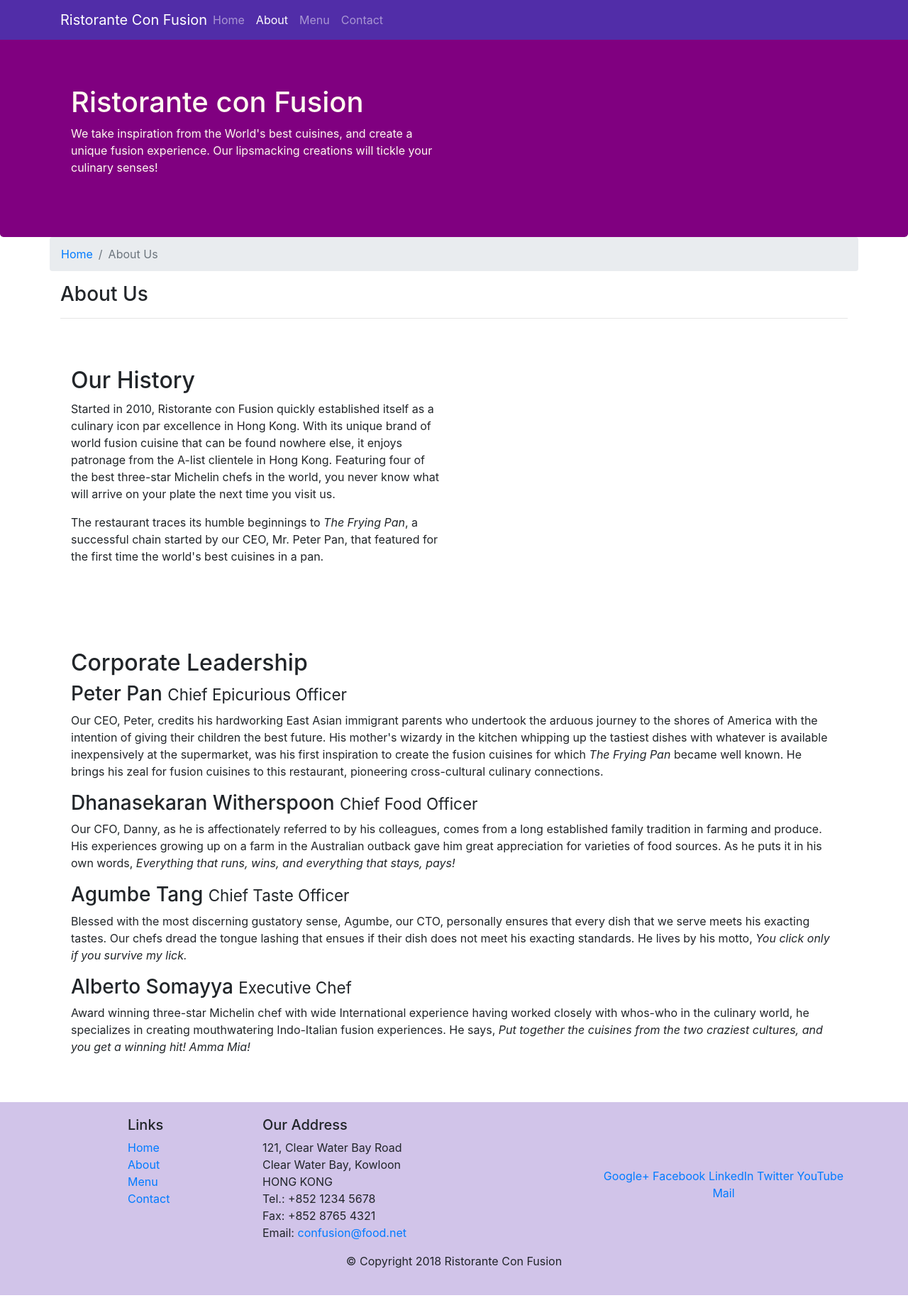
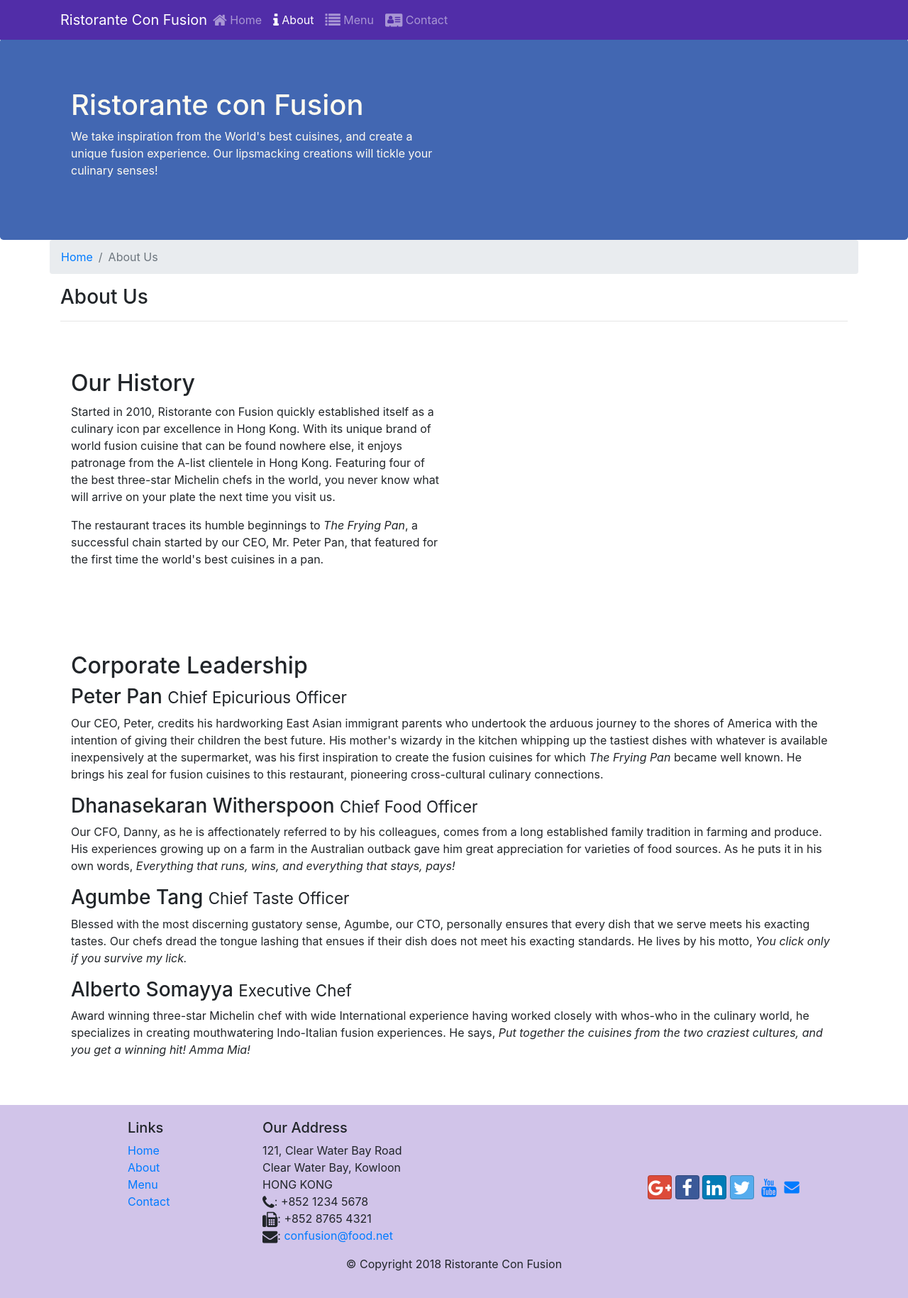
Before and after one commit to KHAJASHOAIBHUSSAIN/Restaurant-Website, a website: page aboutus.html in a window 1280 px wide. Shown: the whole page at 71% size. Drawn offline with nearby package versions, Linux system fonts and the light colour scheme.

Commit message:
icons and fonts

```diff
--- a/aboutus.html
+++ b/aboutus.html
@@ -7,6 +7,8 @@
     <meta http-equiv="x-ua-compatible" content="ie=edge">
 
     <link rel="stylesheet" href="node_modules/bootstrap/dist/css/bootstrap.min.css">
+    <link rel="stylesheet" href="node_modules/font-awesome/css/font-awesome.min.css">`
+    <link rel="stylesheet" href="node_modules/bootstrap-social/bootstrap-social.css">
     <link rel="stylesheet" href="css/styles.css">
 
     <title>Ristorante Con Fusion: About Us</title>
@@ -21,10 +23,10 @@
             <a class="navbar-brand mr-auto" href="./index.html">Ristorante Con Fusion</a>
             <div class="collapse navbar-collapse" id="Navbar">
                 <ul class="navbar-nav mr-auto">
-                    <li class="nav-item"><a class="nav-link" href="./index.html">Home</a></li>
-                    <li class="nav-item active"><a class="nav-link" href="./aboutus.html">About</a></li>
-                    <li class="nav-item"><a class="nav-link" href="#">Menu</a></li>
-                    <li class="nav-item"><a class="nav-link" href="#">Contact</a></li>
+                    <li class="nav-item"><a class="nav-link" href="./index.html"><span class="fa fa-home fa-lg"></span> Home</a></li>
+                    <li class="nav-item active"><a class="nav-link" href="./aboutus.html"><span class="fa fa-info fa-lg"></span> About</a></li>
+                    <li class="nav-item"><a class="nav-link" href="#"><span class="fa fa-list fa-lg"></span> Menu</a></li>
+                    <li class="nav-item"><a class="nav-link" href="#"><span class="fa fa-address-card fa-lg"></span> Contact</a></li>
                 </ul>
             </div>
         </div>
@@ -99,19 +101,19 @@
 		              121, Clear Water Bay Road<br>
 		              Clear Water Bay, Kowloon<br>
 		              HONG KONG<br>
-		              Tel.: +852 1234 5678<br>
-		              Fax: +852 8765 4321<br>
-		              Email: <a href="mailto:confusion@food.net">confusion@food.net</a>
+		              <i class="fa fa-phone fa-lg"></i>: +852 1234 5678<br>
+		              <i class="fa fa-fax fa-lg"></i>: +852 8765 4321<br>
+		              <i class="fa fa-envelope fa-lg"></i>: <a href="mailto:confusion@food.net">confusion@food.net</a>
 		           </address>
                 </div>
                 <div class="col-12 col-sm-4 align-self-center">
                     <div class="text-center">
-                        <a href="http://google.com/+">Google+</a>
-                        <a href="http://www.facebook.com/profile.php?id=">Facebook</a>
-                        <a href="http://www.linkedin.com/in/">LinkedIn</a>
-                        <a href="http://twitter.com/">Twitter</a>
-                        <a href="http://youtube.com/">YouTube</a>
-                        <a href="mailto:">Mail</a>
+                        <a class="btn btn-social-icon btn-google" href="http://google.com/+"><i class="fa fa-google-plus fa-lg"></i> </a>
+                        <a class="btn btn-social-icon btn-facebook" href="http://www.facebook.com/profile.php?id="><i class="fa fa-facebook fa-lg"></i> </a>
+                        <a class="btn btn-social-icon btn-linkedin" href="http://www.linkedin.com/in/"><i class="fa fa-linkedin fa-lg"></i> </a>
+                        <a class="btn btn-social-icon btn-twitter" href="http://twitter.com/"><i class="fa fa-twitter fa-lg"></i> </a>
+                        <a class="btn btn-social-icon btn-youtube" href="http://youtube.com/"><i class="fa fa-youtube fa-lg"></i> </a>
+                        <a href="mailto:"><i class="fa fa-envelope fa-lg"></i> </a>
                     </div>
                 </div>
            </div>
--- a/css/styles.css
+++ b/css/styles.css
@@ -20,7 +20,7 @@
 .jumbotron{
     padding: 70px 30px 70px 30px;
     margin: 0px auto;
-    background: purple;
+    background: #4267B2;
     color: floralwhite;
 }
 
@@ -30,7 +30,7 @@
     color: #0f0f0f;
 }
 body{
-    padding: 50px 0px 0px 0px;
+    padding: 30px 0px 0px 0px;
     z-index: 0px;
 }
 .navbar-dark{
--- a/package.json
+++ b/package.json
@@ -15,6 +15,8 @@
   },
   "dependencies": {
     "bootstrap": "^4.0.0",
+    "bootstrap-social": "^5.1.1",
+    "font-awesome": "^4.7.0",
     "jquery": "^3.3.1",
     "popper.js": "^1.12.9"
   },
```
Also changed, not shown: index.html (+15 -13 lines), 1 other file.
